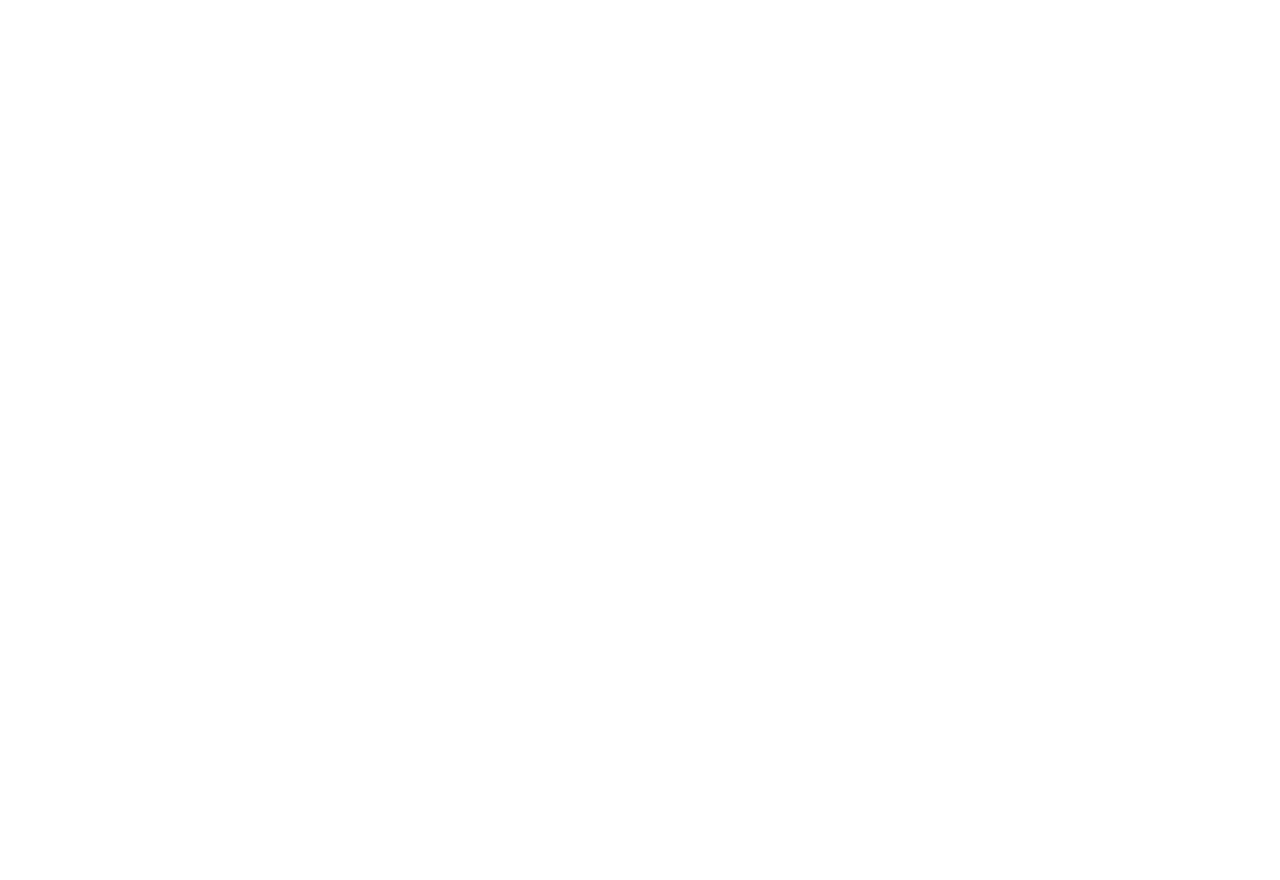
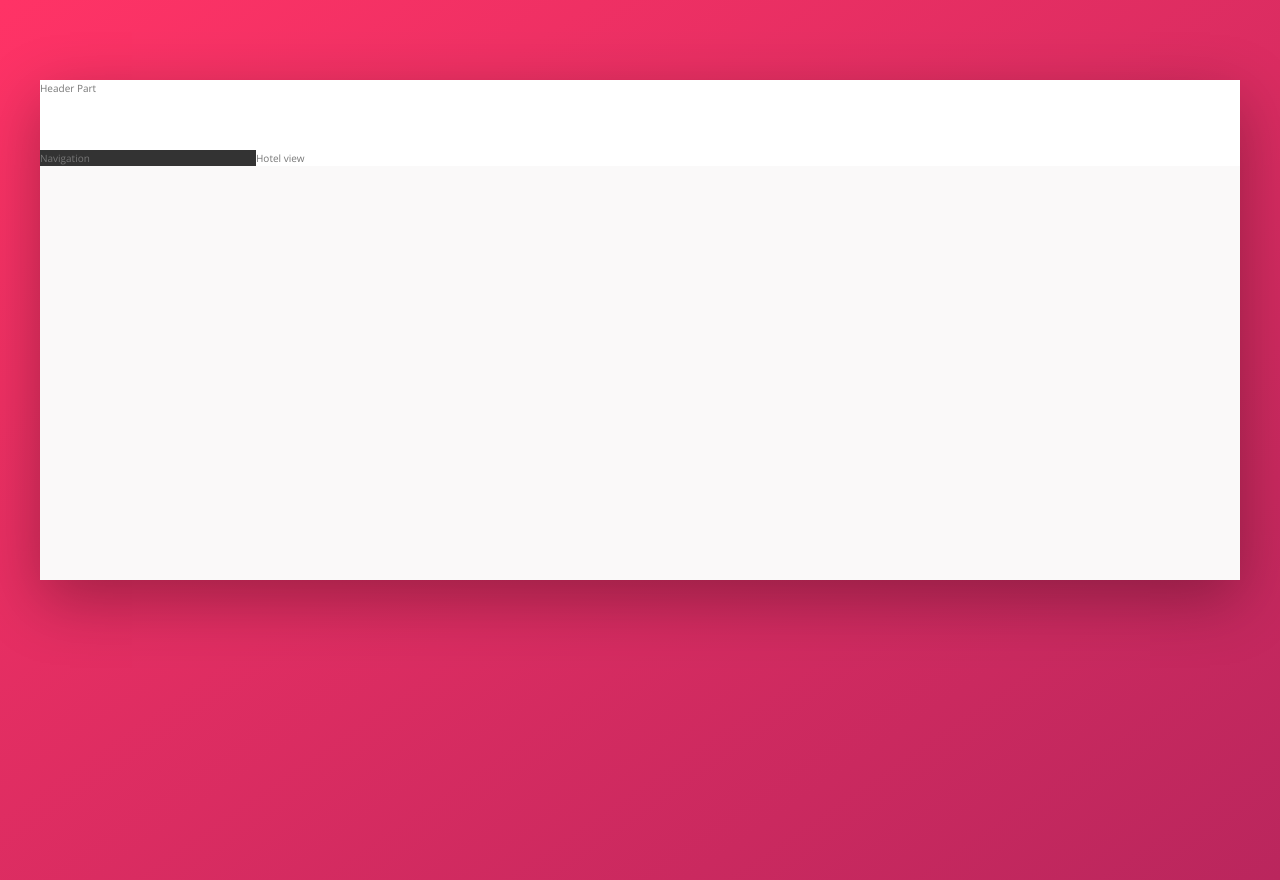
Before and after one commit to araltasher/Udemy-advanced-css, a website: page trillo/index.html in a window 1280 px wide. Before the commit the page ends 800 px from the top, so only its background shows below. Drawn offline with nearby package versions, Linux system fonts and the light colour scheme.

Commit message:
base setup for the project

```diff
--- a/trillo/index.html
+++ b/trillo/index.html
@@ -1,5 +1,6 @@
 <!DOCTYPE html>
 <html lang="en">
+
 <head>
     <meta charset="UTF-8">
     <meta name="viewport" content="width=device-width, initial-scale=1.0">
@@ -10,7 +11,21 @@
 
     <title>trillo &mdash; Your all-in-one booking app</title>
 </head>
+
 <body>
+    <div class="container">
+        <header class="header">
+            Header Part
+        </header>
+        <div class="content">
+            <nav class="sidebar">
+                Navigation
+            </nav>
+            <main class="hotel-view">
+                Hotel view
+            </main>
+        </div>
+    </div>
+</body>
 
-    </body>
 </html>
--- /dev/null
+++ b/trillo/sass/_base.scss
@@ -0,0 +1,52 @@
+/*
+COLORS
+*/
+
+:root {
+    --color-primary: #eb2f64;
+    --color-primary-light: #FF3366;
+    --color-primary-dark: #BA265D;
+
+    --color-grey-light-1: #faf9f9;
+    --color-grey-light-2: #f4f2f2;
+    --color-grey-light-3: #f0eeee;
+    --color-grey-light-4: #ccc;
+
+    --color-grey-dark-1: #333;
+    --color-grey-dark-2: #777;
+    --color-grey-dark-3: #999;
+
+    --shadow-dark: 0 2rem 6rem rgba(0, 0, 0, .3);
+}
+
+
+/*
+GLOBAL SETTINGS
+*/
+
+* {
+    margin: 0;
+    padding: 0;
+}
+
+*,
+*::before,
+*::after {
+    box-sizing: inherit;
+}
+
+html {
+    box-sizing: border-box;
+    font-size: 62.5%; //    1rem == 10px
+}
+
+body {
+    font-family: 'Open Sans', sans-serif;
+    font-weight: 400;
+    line-height: 1.6;
+    color: var(--color-grey-dark-2);
+    background-image: linear-gradient(to right bottom, var(--color-primary-light), var(--color-primary-dark));
+    background-size: cover;
+    background-repeat: no-repeat;
+    min-height: 100vh;
+}
--- /dev/null
+++ b/trillo/sass/_layout.scss
@@ -0,0 +1,27 @@
+.container {
+    max-width: 120rem;
+    margin: 8rem auto;
+    background-color: var(--color-grey-light-1);
+    box-shadow: var(--shadow-dark);
+    min-height: 50rem;
+}
+
+.header {
+    height: 7rem;
+    background-color: #fff;
+    border-bottom: var(--color-grey-light-2);
+}
+
+.content {
+    display:flex;
+}
+
+.sidebar {
+    background-color: var(--color-grey-dark-1);
+    flex: 0 0 18%;
+}
+
+.hotel-view {
+    background-color: #fff;
+    flex: 1;
+}
--- a/trillo/sass/main.scss
+++ b/trillo/sass/main.scss
@@ -1,17 +1,3 @@
-/*
-COLORS
-
-Primary: #eb2f64
-Primary light: #FF3366
-Primary dark: #BA265D
-
-Grey light 1: #faf9f9
-Grey light 2: #f4f2f2
-Grey light 3: #f0eeee
-Grey light 4: #ccc
-
-Grey dark 1: #333
-Grey dark 2: #777
-Grey dark 3: #999
-
-*/
+@import "base";
+@import "component";
+@import "layout";
```
Also changed, not shown: trillo/package.json (+5 -6 lines), trillo/css/style.css, trillo/sass/_component.scss (added), 1 other file. Lines whose indentation alone changed are shown as unchanged.
